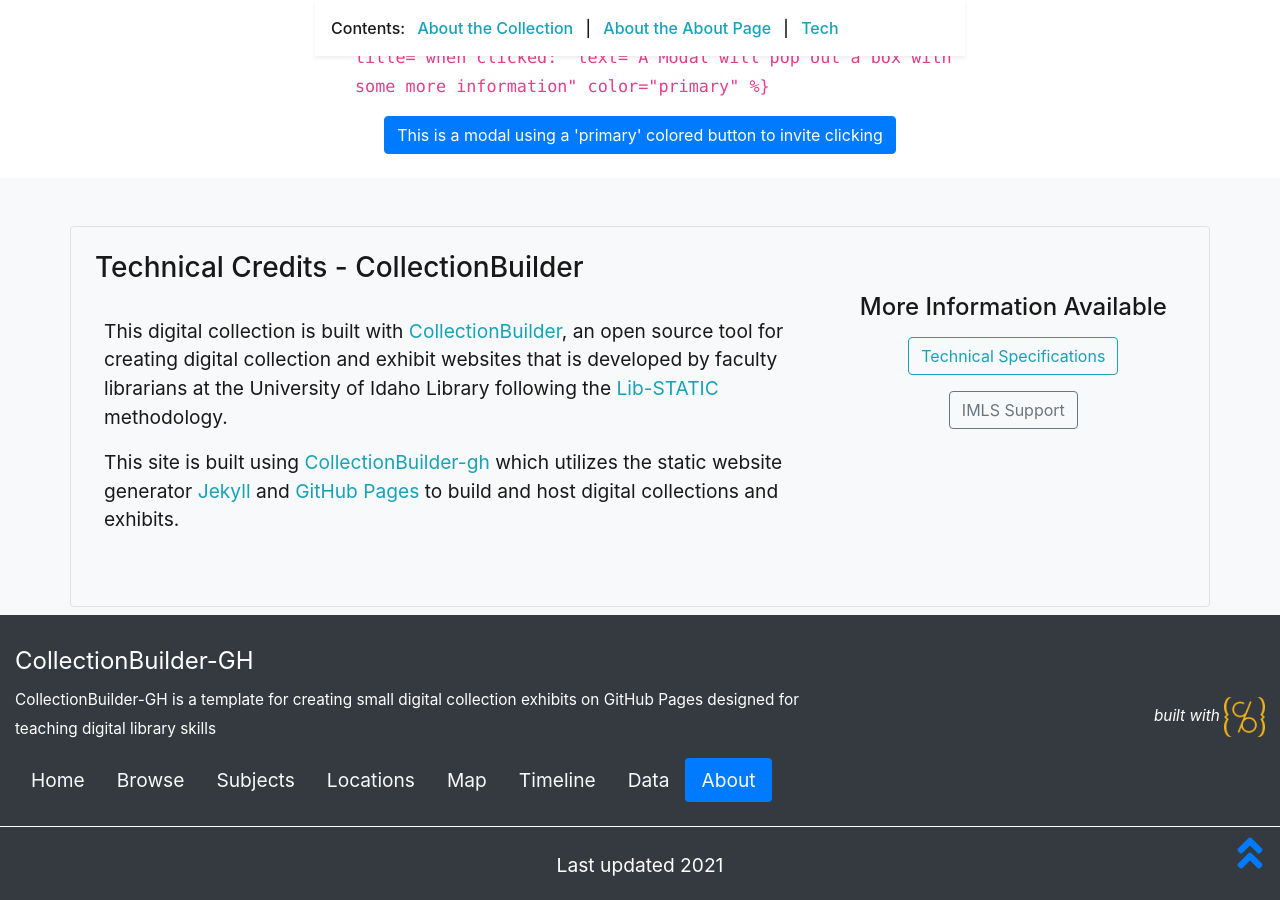
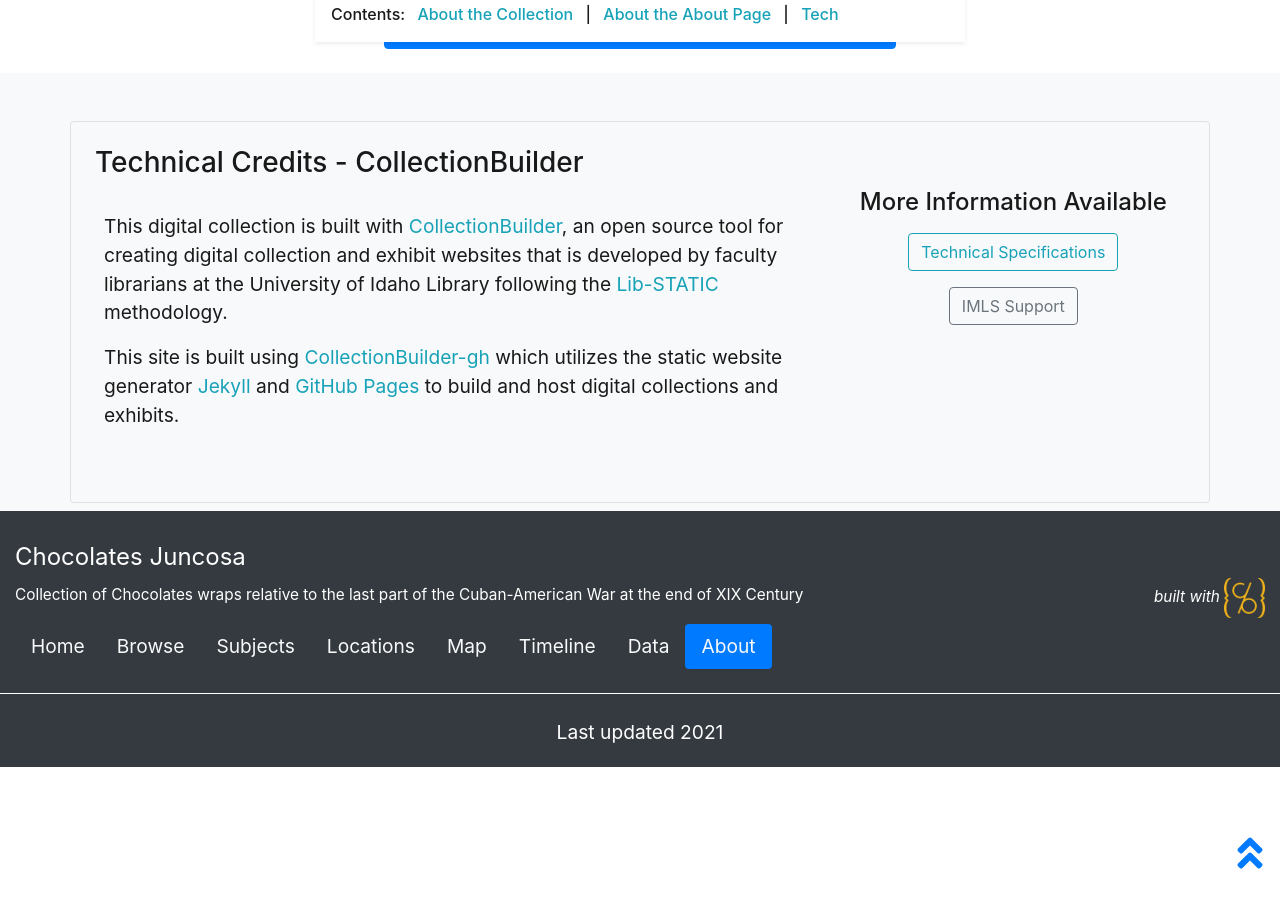
Before and after one commit to Rodpinar/Unexpected-Collections, a Jekyll site: the page built from pages/about.md, in a window 1280 px wide and 900 px high, scrolled down 4973 px. Built offline with Jekyll 4.4.1, drawn with Linux system fonts in a browser that asks for light colours; some of the changed text lies outside the part shown.

Commit message:
re-add chocolates juncosa configurations

```diff
--- a/_config.yml
+++ b/_config.yml
@@ -14,27 +14,27 @@
 # on GitHub Pages it is your github repository's name prefixed with a /
 #baseurl: /collectionbuilder-gh
 # location of code, the full url to your github repository
-source-code: https://github.com/CollectionBuilder/collectionbuilder-gh
+source-code: https://github.com/laurenpv85/Unexpected-Collections
 
 ##########
 # SITE SETTINGS
 #
 # title of site appears in banner
-title: CollectionBuilder-GH
+title: Chocolates Juncosa
 # tagline, a short phrase that will appear throughout the site in the top banner
 tagline: a template for creating simple digital exhibits
 # description appears in meta tags and other locations
 # this description might appear in search result lists, keep around 160 characters max
-description: "CollectionBuilder-GH is a template for creating small digital collection exhibits on GitHub Pages designed for teaching digital library skills"
+description: "Collection of Chocolates wraps relative to the last part of the Cuban-American War at the end of  XIX Century"
 # creator of the digital collection, to appear in meta tags; we typically use our GitHub usernames but feel free to just use your name
-author: CollectionBuilder
+author: Lauren Peña
 
 ##########
 # COLLECTION SETTINGS
 #
 # Set the metadata for your collection (the name of the csv file in your _data directory that describes the objects in your collection)
 # Use the filename of your CSV **without** the ".csv" extension! E.g. _data/demo-metadata.csv --> "demo-metadata"
-metadata: demo-metadata
+metadata: chocolates_juncosa1
 
 ##########
 # GOOGLE SERVICES [optional!]
@@ -50,7 +50,7 @@
 # ROBOTS EXCLUDE
 #
 # set noindex to true if you do NOT want Google to index your site
-# noindex: true
+noindex: true
 
 ##########
 # BUILD SETTINGS
```
